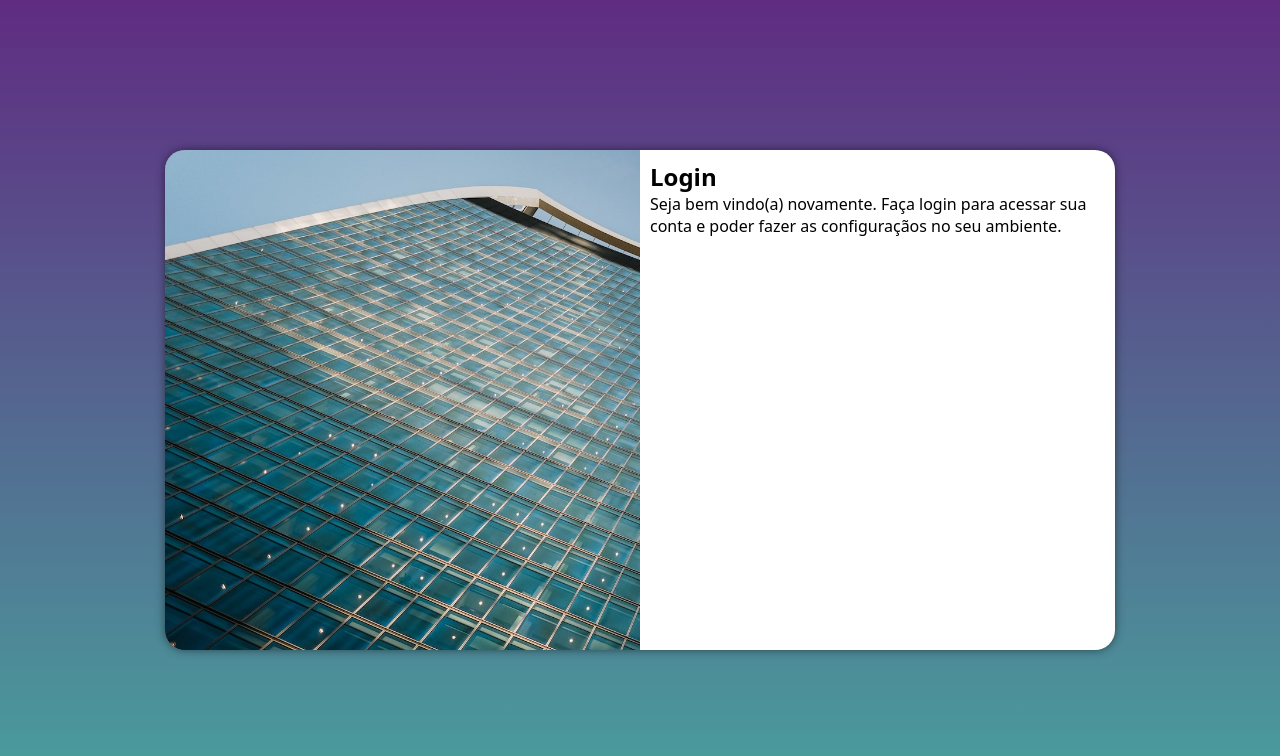
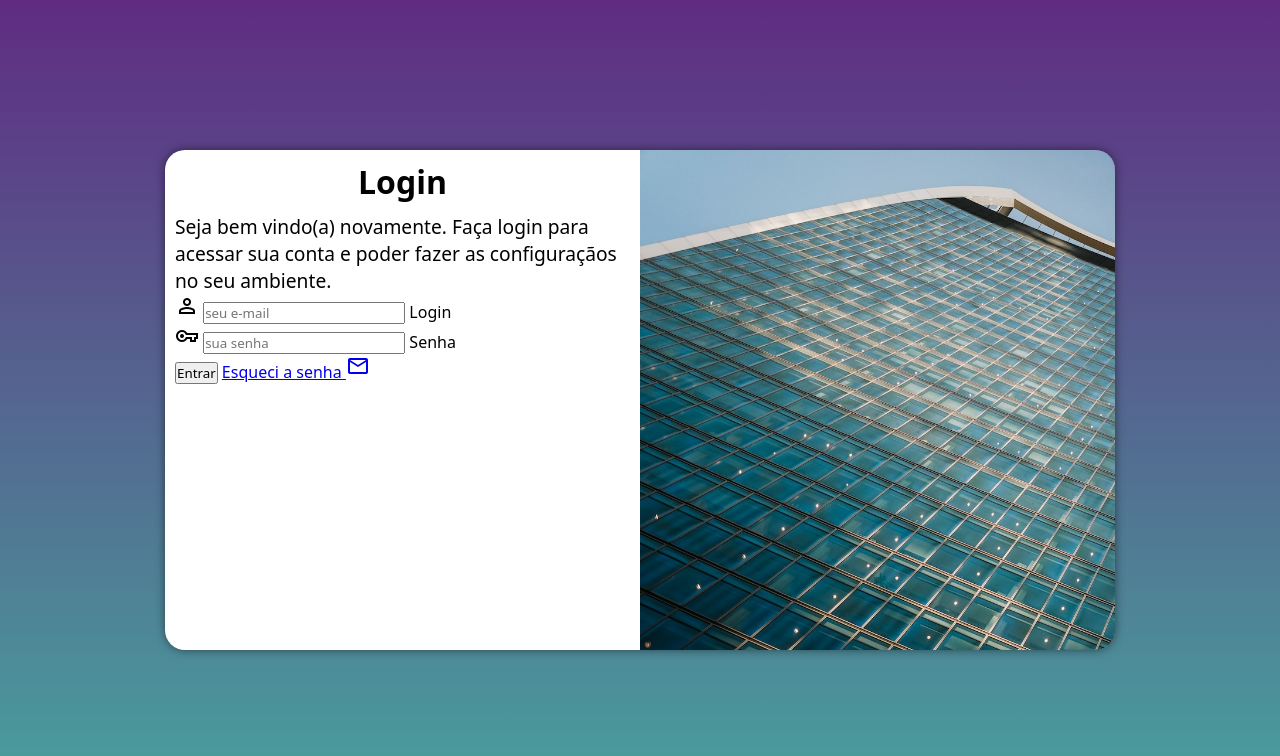
Before and after one commit to felipopm/projeto-login, a plain HTML site: page index.html in a window 1280 px wide. Drawn offline with nearby package versions, Linux system fonts and the light colour scheme.

Commit message:
Adicionei o formulário

```diff
--- a/estilos/media-query.css
+++ b/estilos/media-query.css
@@ -37,12 +37,20 @@ Grandes telas: acima de 1200px
         width: 950px;
     }
     section#login > div#imagem {
-        float: left;
+        float: right;
         width: 50%;
         height: 100%;
     }
     section#login > div#formulario {
-        float: right;
+        float: left;
         width: 50%;
     }
+
+    div#formulario > h1 {
+        font-size: 2em;
+    }
+    div#formulario > p {
+        font-size: 1.2em;
+    }
+
 }
--- a/estilos/style.css
+++ b/estilos/style.css
@@ -49,3 +49,12 @@ section#login > div#formulario {
     display: block;
     padding: 10px;
 }
+
+div#formulario > h1 {
+    text-align: center;
+    margin-bottom: 10px;
+}
+
+div#formulario > p {
+    font-size: 0.8em;
+}
--- a/index.html
+++ b/index.html
@@ -4,6 +4,7 @@
     <meta charset="UTF-8">
     <meta name="viewport" content="width=device-width, initial-scale=1.0">
     <title>Login</title>
+    <link href="https://fonts.googleapis.com/css2?family=Material+Symbols+Outlined" rel="stylesheet"/>
     <link rel="stylesheet" href="estilos/style.css">
     <link rel="stylesheet" href="estilos/media-query.css">
 </head>
@@ -11,13 +12,26 @@
     <main>
         <section id="login">
             <div id="imagem">
-
+                <!-- Aqui vai  imagem nas CSS -->
             </div>
             <div id="formulario">
                 <h1>Login</h1>
                 <p>Seja bem vindo(a) novamente. Faça login para acessar sua conta e poder fazer as configuraçãos no seu ambiente.</p>
                 <form action="login.php" method="post">
-
+                    <div class="campo">
+                        <span class="material-symbols-outlined">person</span>
+                        <input type="email" name="login"  id="ilogin" placeholder="seu e-mail" autocomplete="email" required maxlength="30">
+                        <label for="ilogin">Login</label>
+                    </div>
+                    <div class="campo">
+                        <span class="material-symbols-outlined">vpn_key</span>
+                        <input type="password" name="senha" id="isenha" placeholder="sua senha" autocomplete="current-password" required minlength="8">
+                        <label for="isenha">Senha</label>
+                    </div>
+                    <input type="submit" value="Entrar">
+                    <a href="esqueci.html">
+                        Esqueci a senha <span class="material-symbols-outlined">mail</span>
+                    </a>
                 </form>
             </div>
         </section>
```
